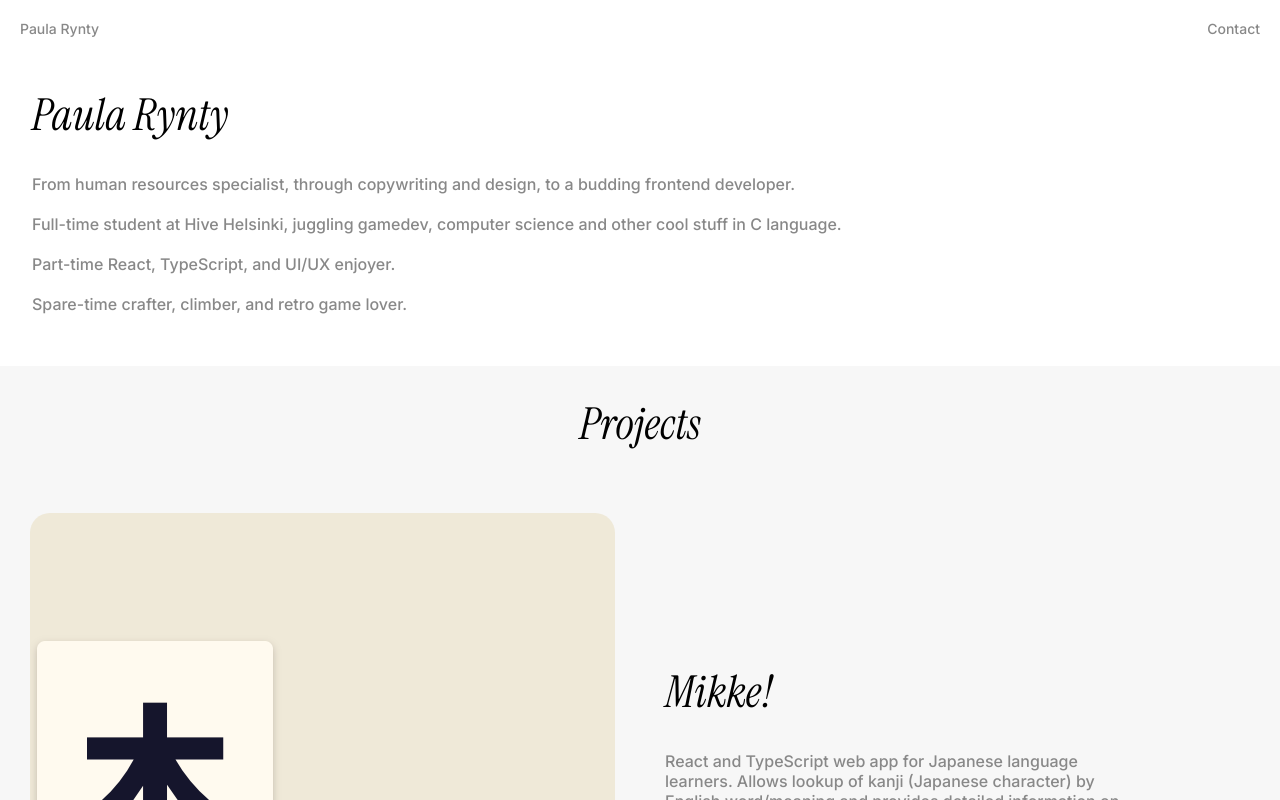
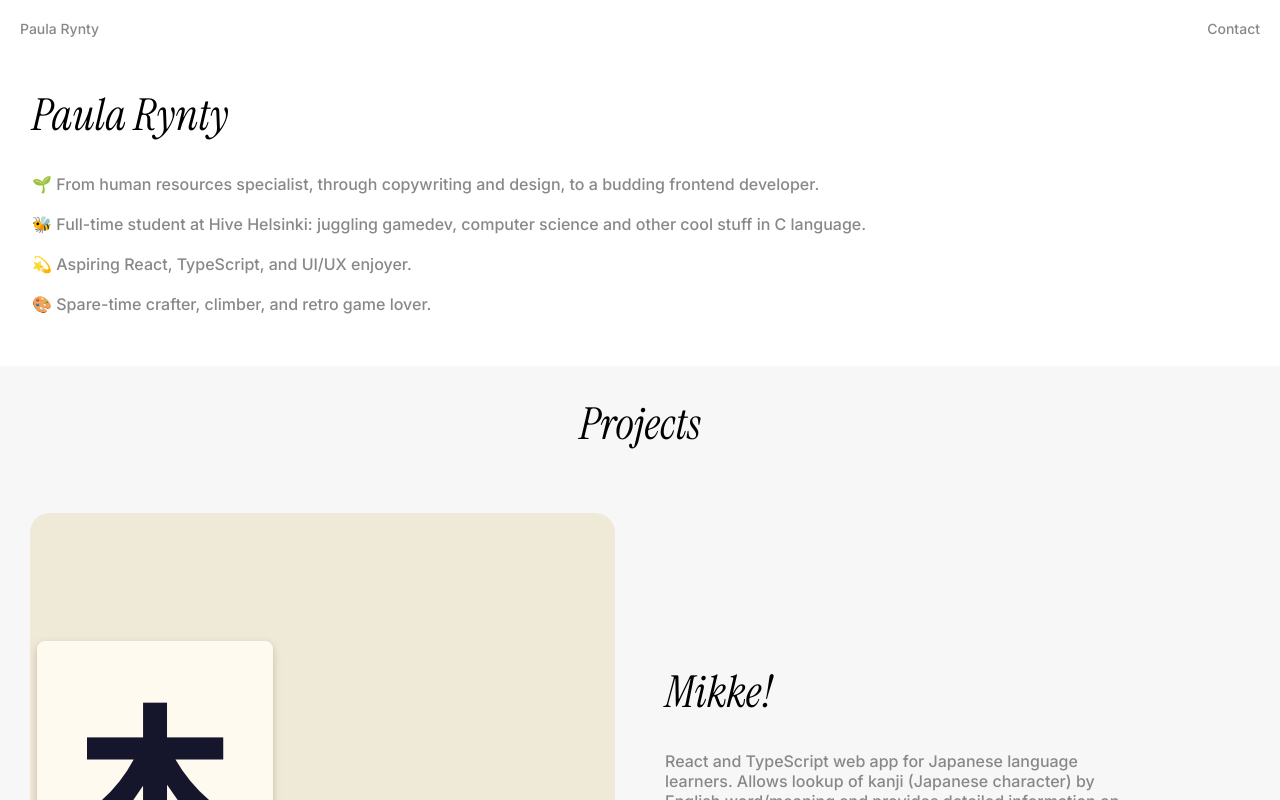
Before and after one commit to paularynty/portfolio, a React (Create React App) app: page / in a window 1280 px wide. Shown: the top 800 px of the page. Built offline with nearby package versions, Linux system fonts and the light colour scheme.

Commit message:
added some emoji to introduction

```diff
--- a/src/components/Project/Project.css
+++ b/src/components/Project/Project.css
@@ -32,11 +32,7 @@
 .Projects-image {
   align-items: center;
   aspect-ratio: 1.333 / 1;
-  background: linear-gradient(
-    180deg,
-    var(--token-11dab1c1-ce69-43f5-99ba-2f5a404fcafc, #cfecff) 0%,
-    var(--token-003f7a06-7a49-44ee-b932-7e9040747fa3, #00497a) 100%
-  );
+  background: transparent;
   border-radius: 20px;
   display: flex;
   flex: 1 0 0px;
--- a/src/pages/Home.tsx
+++ b/src/pages/Home.tsx
@@ -10,7 +10,7 @@ export const Home = () => {
         <h1>Paula Rynty</h1>
         <div className="body-text">
           <p>
-            From human resources specialist, through copywriting and design, to
+          🌱 From human resources specialist, through copywriting and design, to
             a budding frontend developer.
             {/* <button
               onClick={() =>
@@ -23,17 +23,16 @@ export const Home = () => {
           </p>
           <br></br>
           <p>
-            Full-time student at{" "}
+          🐝 Full-time student at{" "}
             <a className="link" href="https://www.hive.fi/en/">
               Hive Helsinki
-            </a>
-            , juggling gamedev, computer science and other cool stuff in C
+            </a>: juggling gamedev, computer science and other cool stuff in C
             language.
           </p>
           <br></br>
-          <p>Part-time React, TypeScript, and UI/UX enjoyer.</p>
+          <p>💫 Aspiring React, TypeScript, and UI/UX enjoyer.</p>
           <br></br>
-          <p>Spare-time crafter, climber, and retro game lover.</p>
+          <p>🎨 Spare-time crafter, climber, and retro game lover.</p>
         </div>
       </div>
       <div className="Section-wrapper">
```
